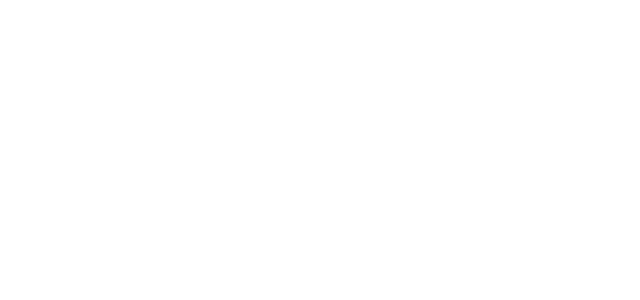
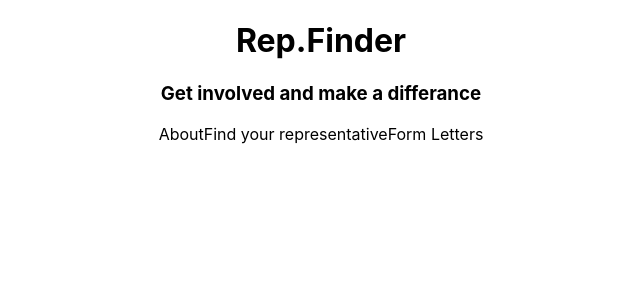
Before and after one commit to fishmanjohn/repfinderORG, a React (Create React App) app in the folder repfinder/: page / in a window 1280 px wide. Shown: the top 300 px of the page, without its empty margins (319-959 px from the left). Built offline with nearby package versions, Linux system fonts and the light colour scheme.

Commit message:
added depenancys in theright place

```diff
--- a/repfinder/package.json
+++ b/repfinder/package.json
@@ -6,9 +6,12 @@
     "@testing-library/jest-dom": "^4.2.4",
     "@testing-library/react": "^9.3.2",
     "@testing-library/user-event": "^7.1.2",
+    "axios": "^0.19.2",
     "react": "^16.13.1",
     "react-dom": "^16.13.1",
-    "react-scripts": "3.4.1"
+    "react-router-dom": "^5.2.0",
+    "react-scripts": "3.4.1",
+    "reactstrap": "^8.4.1"
   },
   "scripts": {
     "start": "react-scripts start",
--- a/repfinder/src/App.js
+++ b/repfinder/src/App.js
@@ -1,11 +1,13 @@
 import React from 'react';
-import logo from './logo.svg';
+
+import Navbar from './components/navbar'
 import './App.css';
+
 
 function App() {
   return (
     <div className="App">
-
+     <Navbar/>
     </div>
   );
 }
--- a/repfinder/src/components/about.js
+++ b/repfinder/src/components/about.js
@@ -5,3 +5,4 @@
         <div></div>
     )
 }
+export default About
--- a/repfinder/src/components/findRep.js
+++ b/repfinder/src/components/findRep.js
@@ -5,3 +5,4 @@
         <div></div>
     )
 }
+export default FindRep
--- a/repfinder/src/components/letterforms.js
+++ b/repfinder/src/components/letterforms.js
@@ -9,3 +9,4 @@
         </div>
     )
 }
+export default Letterforms
--- a/repfinder/src/components/navbar.js
+++ b/repfinder/src/components/navbar.js
@@ -1,13 +1,18 @@
 import React, { useEffect } from 'react'
-import {Link} from "react-router-dom"
-import styled from 'styled-components'
+import {Link , Router} from "react-router-dom"
 
 function Navbar (){
     return(
         <div className = 'navbar'>
-            <Link to = '/'>About.</Link>
-            <Link to = '/findrep'>Find your representative</Link>
-            <Link to = '/letters'>Form Letters</Link>
+            <div className = 'navTitle'>
+                <h1>Rep.Finder</h1>
+                <h3>Get involved and make a differance</h3>
+            </div>
+            <a to = '/'>About</a>
+            <a to = '/findrep'>Find your representative</a>
+            <a to = '/letters'>Form Letters</a>
+
         </div>
     )
 }
+export default Navbar
--- a/repfinder/src/components/recources.js
+++ b/repfinder/src/components/recources.js
@@ -10,3 +10,4 @@
         </div>
     )
 }
+export default Recources
```
Also changed, not shown: 1 other file (tests, documents, lock files or other folders).
